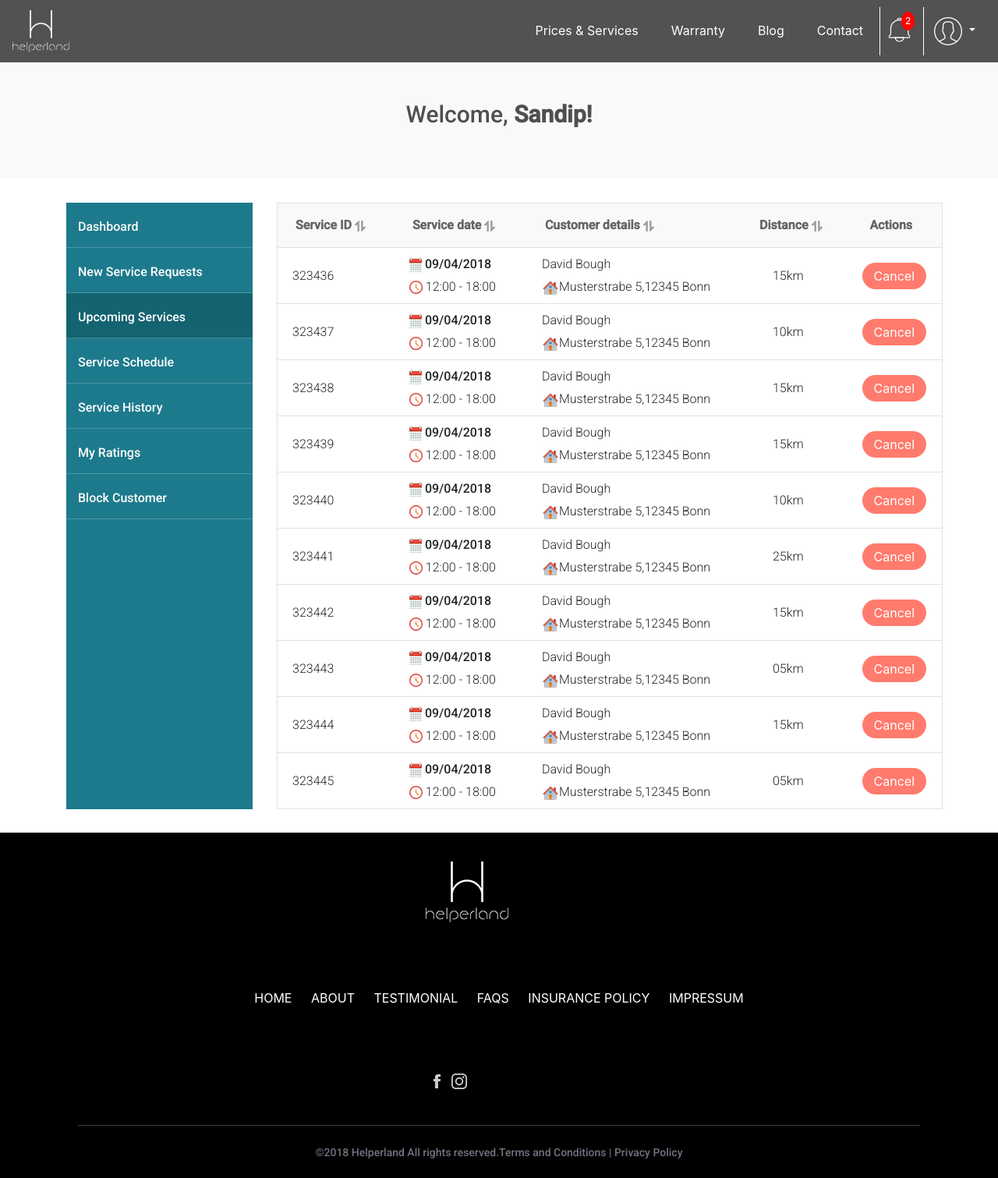
After one commit to SH-Harsh/Tatvasoft, a PHP site: page /ServiceProvider_UpcomingService.html in a window 1280 px wide. The commit adds this page. Shown: the whole page at 78% size. Run offline with PHP 8.4, Linux system fonts and the light colour scheme.

Commit message:
Page 7 Completed

```diff
--- /dev/null
+++ b/html/ServiceProvider_UpcomingService.html
@@ -0,0 +1,380 @@
+<!DOCTYPE html>
+<html lang="en">
+
+<head>
+    <meta charset="UTF-8">
+    <meta http-equiv="X-UA-Compatible" content="IE=edge">
+    <meta name="viewport" content="width=device-width, initial-scale=1.0">
+    <title>Upcoming Service</title>
+
+    <link rel="stylesheet" href="css/style2.css">
+
+    <!-- Bootstrap  -->
+    <link rel="stylesheet" href="https://maxcdn.bootstrapcdn.com/bootstrap/4.0.0/css/bootstrap.min.css"
+        integrity="sha384-Gn5384xqQ1aoWXA+058RXPxPg6fy4IWvTNh0E263XmFcJlSAwiGgFAW/dAiS6JXm" crossorigin="anonymous">
+</head>
+
+<body>
+
+
+    <header>
+        <nav class="navbar navbar-expand-lg navbar-light navbar_bg">
+            <a class="navbar-brand" href="#"><img src="assets/white-logo-transparent-background-copy-4.png" width="73px"
+                    height="54px"></a>
+            <button class="navbar-toggler" type="button" data-toggle="collapse" data-target="#navbarSupportedContent"
+                aria-controls="navbarSupportedContent" aria-expanded="false" aria-label="Toggle navigation">
+                <span class="navbar-toggler-icon"></span>
+            </button>
+
+            <div class="collapse navbar-collapse" id="navbarSupportedContent">
+                <ul class="navbar-nav ml-auto">
+                    <li class="nav-item space_nav">
+                        <a class="nav-link" href="#">Prices & Services</a>
+                    </li>
+                    <li class="nav-item space_nav">
+                        <a class="nav-link" href="#">Warranty</a>
+                    </li>
+                    <li class="nav-item space_nav">
+                        <a class="nav-link" href="#">Blog</a>
+                    </li>
+                    <li class="nav-item space_nav">
+                        <a class="nav-link" href="#">Contact</a>
+                    </li>
+                    <li class="nav-item space_notify">
+                        <a class="nav-link" href="#"><img src="assets/icon-notification.png"></a>
+                        <div class="notify_no">
+                            <span class="notification_no">2</span>
+                        </div>
+                    </li>
+                    <li class="nav-item dropdown space_user">
+                        <a class="nav-link dropdown-toggle" href="#" id="navbarDropdown" role="button"
+                            data-toggle="dropdown" aria-haspopup="true" aria-expanded="false">
+                            <img src="assets/person_logo.png">
+                        </a>
+                        <div class="dropdown-menu" aria-labelledby="navbarDropdown">
+                            <a class="dropdown-item" href="#">Harsh</a>
+                            <a class="dropdown-item" href="#">Ram</a>
+                        </div>
+                    </li>
+                </ul>
+            </div>
+
+        </nav>
+    </header>
+
+    <section class="welcome_user">
+        <p class="welcome">Welcome, <span style="font-weight: bold;">Sandip!</span></p>
+    </section>
+
+    <!-- Upcoming Service  -->
+
+    <section style="margin-top: 31px;">
+        <div class="container">
+            <div class="row">
+                <div class="col-md-3 left-menu">
+                    <div style="background-color: #1d7a8c; height: 100%;">
+                        <table class="menu_table">
+                            <tr>
+                                <td><a href="#">Dashboard</a></td>
+                            </tr>
+                            <tr>
+                                <td><a href="#">New Service Requests</a></td>
+                            </tr>
+                            <tr class="active">
+                                <td><a href="#">Upcoming Services</a></td>
+                            </tr>
+                            <tr>
+                                <td><a href="#">Service Schedule</a></td>
+                            </tr>
+                            <tr>
+                                <td><a href="#">Service History</a></td>
+                            </tr>
+                            <tr>
+                                <td><a href="#">My Ratings</a></td>
+                            </tr>
+                            <tr>
+                                <td><a href="#">Block Customer</a></td>
+                            </tr>
+                        </table>
+                    </div>
+                </div>
+                <div class="col-md-9 right_service_list_section" style="padding-inline: 0px;">
+                    <table class="right_service_list">
+                        <tr>
+                            <th>
+                                <p>Service ID <img src="assets/double_arrow.png"></p>
+                            </th>
+                            <th>
+                                <p>Service date <img src="assets/double_arrow.png"></p>
+                            </th>
+                            <th>
+                                <p>Customer details <img src="assets/double_arrow.png"></p>
+                            </th>
+                            <th>
+                                <p>Distance <img src="assets/double_arrow.png"></p>
+                            </th>
+                            <th>
+                                <p class="text-center">Actions</p>
+                            </th>
+                        </tr>
+                        <tr>
+                            <td>
+                                <p>323436</p>
+                            </td>
+                            <td>
+                                <p style="font-weight: 500"><img src="assets/calendar2.png"> 09/04/2018</p>
+                                <p><img src="assets/clock.png"> 12:00 - 18:00</p>
+                            </td>
+                            <td>
+                                <p>David Bough</p>
+                                <p><img src="assets/home.png">Musterstrabe 5,12345 Bonn</p>
+                            </td>
+                            <td>
+                                <p class="text-center">15km</p>
+                            </td>
+                            <td>
+                                <button type="button" class="Cancel_button">Cancel</button>
+                            </td>
+                        </tr>
+                        <tr>
+                            <td>
+                                <p>323437</p>
+                            </td>
+                            <td>
+                                <p style="font-weight: 500"><img src="assets/calendar2.png"> 09/04/2018</p>
+                                <p><img src="assets/clock.png"> 12:00 - 18:00</p>
+                            </td>
+                            <td>
+                                <p>David Bough</p>
+                                <p><img src="assets/home.png">Musterstrabe 5,12345 Bonn</p>
+                            </td>
+                            <td>
+                                <p class="text-center">10km</p>
+                            </td>
+                            <td>
+                                <button type="button" class="Cancel_button">Cancel</button>
+                            </td>
+                        </tr>
+                        <tr>
+                            <td>
+                                <p>323438</p>
+                            </td>
+                            <td>
+                                <p style="font-weight: 500"><img src="assets/calendar2.png"> 09/04/2018</p>
+                                <p><img src="assets/clock.png"> 12:00 - 18:00</p>
+                            </td>
+                            <td>
+                                <p>David Bough</p>
+                                <p><img src="assets/home.png">Musterstrabe 5,12345 Bonn</p>
+                            </td>
+                            <td>
+                                <p class="text-center">15km</p>
+                            </td>
+                            <td>
+                                <button type="button" class="Cancel_button">Cancel</button>
+                            </td>
+                        </tr>
+                        <tr>
+                            <td>
+                                <p>323439</p>
+                            </td>
+                            <td>
+                                <p style="font-weight: 500"><img src="assets/calendar2.png"> 09/04/2018</p>
+                                <p><img src="assets/clock.png"> 12:00 - 18:00</p>
+                            </td>
+                            <td>
+                                <p>David Bough</p>
+                                <p><img src="assets/home.png">Musterstrabe 5,12345 Bonn</p>
+                            </td>
+                            <td>
+                                <p class="text-center">15km</p>
+                            </td>
+                            <td>
+                                <button type="button" class="Cancel_button">Cancel</button>
+                            </td>
+                        </tr>
+                        <tr>
+                            <td>
+                                <p>323440</p>
+                            </td>
+                            <td>
+                                <p style="font-weight: 500"><img src="assets/calendar2.png"> 09/04/2018</p>
+                                <p><img src="assets/clock.png"> 12:00 - 18:00</p>
+                            </td>
+                            <td>
+                                <p>David Bough</p>
+                                <p><img src="assets/home.png">Musterstrabe 5,12345 Bonn</p>
+                            </td>
+                            <td>
+                                <p class="text-center">10km</p>
+                            </td>
+                            <td>
+                                <button type="button" class="Cancel_button">Cancel</button>
+                            </td>
+                        </tr>
+                        <tr>
+                            <td>
+                                <p>323441</p>
+                            </td>
+                            <td>
+                                <p style="font-weight: 500"><img src="assets/calendar2.png"> 09/04/2018</p>
+                                <p><img src="assets/clock.png"> 12:00 - 18:00</p>
+                            </td>
+                            <td>
+                                <p>David Bough</p>
+                                <p><img src="assets/home.png">Musterstrabe 5,12345 Bonn</p>
+                            </td>
+                            <td>
+                                <p class="text-center">25km</p>
+                            </td>
+                            <td>
+                                <button type="button" class="Cancel_button">Cancel</button>
+                            </td>
+                        </tr>
+                        <tr>
+                            <td>
+                                <p>323442</p>
+                            </td>
+                            <td>
+                                <p style="font-weight: 500"><img src="assets/calendar2.png"> 09/04/2018</p>
+                                <p><img src="assets/clock.png"> 12:00 - 18:00</p>
+                            </td>
+                            <td>
+                                <p>David Bough</p>
+                                <p><img src="assets/home.png">Musterstrabe 5,12345 Bonn</p>
+                            </td>
+                            <td>
+                                <p class="text-center">15km</p>
+                            </td>
+                            <td>
+                                <button type="button" class="Cancel_button">Cancel</button>
+                            </td>
+                        </tr>
+                        <tr>
+                            <td>
+                                <p>323443</p>
+                            </td>
+                            <td>
+                                <p style="font-weight: 500"><img src="assets/calendar2.png"> 09/04/2018</p>
+                                <p><img src="assets/clock.png"> 12:00 - 18:00</p>
+                            </td>
+                            <td>
+                                <p>David Bough</p>
+                                <p><img src="assets/home.png">Musterstrabe 5,12345 Bonn</p>
+                            </td>
+                            <td>
+                                <p class="text-center">05km</p>
+                            </td>
+                            <td>
+                                <button type="button" class="Cancel_button">Cancel</button>
+                            </td>
+                        </tr>
+                        <tr>
+                            <td>
+                                <p>323444</p>
+                            </td>
+                            <td>
+                                <p style="font-weight: 500"><img src="assets/calendar2.png"> 09/04/2018</p>
+                                <p><img src="assets/clock.png"> 12:00 - 18:00</p>
+                            </td>
+                            <td>
+                                <p>David Bough</p>
+                                <p><img src="assets/home.png">Musterstrabe 5,12345 Bonn</p>
+                            </td>
+                            <td>
+                                <p class="text-center">15km</p>
+                            </td>
+                            <td>
+                                <button type="button" class="Cancel_button">Cancel</button>
+                            </td>
+                        </tr>
+                        <tr>
+                            <td>
+                                <p>323445</p>
+                            </td>
+                            <td>
+                                <p style="font-weight: 500"><img src="assets/calendar2.png"> 09/04/2018</p>
+                                <p><img src="assets/clock.png"> 12:00 - 18:00</p>
+                            </td>
+                            <td>
+                                <p>David Bough</p>
+                                <p><img src="assets/home.png">Musterstrabe 5,12345 Bonn</p>
+                            </td>
+                            <td>
+                                <p class="text-center">05km</p>
+                            </td>
+                            <td>
+                                <button type="button" class="Cancel_button">Cancel</button>
+                            </td>
+                        </tr>
+                    </table>
+                </div>
+            </div>
+        </div>
+    </section>
+
+
+
+    <footer>
+        <div class="row flex-container" style="margin-top: 30px;">
+            <div class="col-lg-2">
+                <div class="white_logo_transparent_background-copy-4">
+                    <img src="assets/white-logo-transparent-background-copy-4.png">
+                </div>
+            </div>
+            <div class="col-lg-8 footer_option_box">
+                <div class="footer_option">
+                    <a href="#">
+                        HOME
+                    </a>
+                    <a href="#">
+                        ABOUT
+                    </a>
+                    <a href="#">
+                        TESTIMONIAL
+                    </a>
+                    <a href="#">
+                        FAQS
+                    </a>
+                    <a href="#">
+                        INSURANCE POLICY
+                    </a>
+                    <a href="#">
+                        IMPRESSUM
+                    </a>
+                </div>
+            </div>
+            <div class="col-lg-2">
+                <div class="social_media_box">
+                    <img src="assets/Facebook.png" class="social_media">
+                    <img src="assets/insta-1.png" class="social_media">
+                </div>
+            </div>
+        </div>
+
+        <div style="width: 100%; padding: 0px 100px;">
+            <div class="Rectangle-12-copy-2"></div>
+        </div>
+
+        <div>
+            <p class="-Helperland-All-rights-reserved-Terms-and-Conditions">
+                ©2018 Helperland All rights reserved.Terms and Conditions | Privacy Policy
+            </p>
+        </div>
+    </footer>
+
+
+    <script src="js/index.js"></script>
+
+
+    <!-- Bootstrap js -->
+    <script src="https://code.jquery.com/jquery-3.5.1.slim.min.js"
+        integrity="sha384-DfXdz2htPH0lsSSs5nCTpuj/zy4C+OGpamoFVy38MVBnE+IbbVYUew+OrCXaRkfj" crossorigin="anonymous">
+    </script>
+    <script src="https://cdn.jsdelivr.net/npm/bootstrap@4.5.3/dist/js/bootstrap.bundle.min.js"
+        integrity="sha384-ho+j7jyWK8fNQe+A12Hb8AhRq26LrZ/JpcUGGOn+Y7RsweNrtN/tE3MoK7ZeZDyx" crossorigin="anonymous">
+    </script>
+
+</body>
+
+</html>
--- a/html/css/style2.css
+++ b/html/css/style2.css
@@ -1,3 +1,6 @@
+@import url('https://fonts.googleapis.com/css2?family=Roboto:wght@300;500&display=swap');
+
+
 body {
     overflow-x: hidden;
 }
@@ -316,6 +319,12 @@ footer {
     padding: 37px 15px 20px 122px;
 }
 
+.footer_option{
+    justify-content: center;
+    text-align: center;
+}
+
+
 .footer_option a {
     text-decoration: none;
     color: white;
@@ -323,8 +332,13 @@ footer {
     margin: 10px;
 }
 
+.footer_option a:hover{
+    color: rgba(255, 255, 255, 0.8);
+    text-decoration: none;
+}
+
 .footer_option_box {
-    padding: 65px 250px 20px;
+    padding: 65px 0px 20px;
 }
 
 .social_media_box {
@@ -441,6 +455,11 @@ footer {
     .email_hiw {
         margin-bottom: 5px;
     }
+
+    .white_logo_transparent_background-copy-4, .social_media_box{
+        justify-content: center;
+        text-align: center;
+    }
 }
 
 @media screen and (max-width: 700px) {
@@ -453,7 +472,8 @@ footer {
         margin: 5px 40px;
     }
 
-    .blog_left , .blog_right {
+    .blog_left,
+    .blog_right {
         display: none;
     }
 
@@ -476,3 +496,158 @@ footer {
     }
 
 }
+
+
+
+
+
+
+
+
+/* Service Provider > Upcoming Service */
+
+.navbar_bg {
+    background-color: #525252;
+}
+
+.notification_no {
+    background-color: red;
+    padding: 4px 5px 5px;
+    margin: 5px 4px 1px -8px;
+    border-radius: 50%;
+    font-size: 12px;
+}
+
+.notify_no {
+    margin: -49px 5px 5px 33px;
+    color: white;
+}
+
+.space_nav {
+    margin: 10px 13px;
+}
+
+.space_notify {
+    border-right: 1px solid white;
+    border-left: 1px solid white;
+    padding: 5px 2px;
+}
+
+.space_user {
+    padding: 5px;
+}
+
+.dropdown-menu {
+    background-color: #4f4f4f !important;
+}
+
+.welcome_user {
+    background-color: #f9f9f9;
+    padding: 44px 0px;
+    width: 100%;
+}
+
+.welcome {
+    text-align: center;
+    font-size: 30px;
+    color: #4f4f4f;
+    font-family: 'Roboto', sans-serif;
+}
+
+.menu_table {
+    width: 100%;
+    background-color: #1d7a8c;
+}
+
+.left-menu tr {
+    border-bottom: 1px solid rgba(255, 255, 255, 0.2);
+    border-collapse: collapse;
+    width: 70%;
+}
+
+.left-menu tr.active {
+    background-color: #146371;
+}
+
+.left-menu tr:hover {
+    background-color: #146371;
+}
+
+.left-menu tr td a:hover {
+    color: white;
+    text-decoration: none;
+}
+
+td a {
+    text-decoration: none;
+    color: white;
+    font-family: 'Roboto', sans-serif;
+}
+
+.left-menu td {
+    padding: 18px 10px 14px 15px;
+}
+
+.left-menu {
+    width: 100%;
+    padding-right: 31px !important;
+}
+
+th {
+    /* padding: 16px 46px 16px 14px; */
+    padding: 16px 37px 16px 23px;
+}
+
+.right_service_list_section {
+    overflow-x: auto;
+}
+
+.right_service_list tr {
+    border: 1px solid #e1e1e1;
+    border-collapse: collapse;
+    width: 100%;
+}
+
+.right_service_list tr th{
+    background-color: #f9f9f9;
+}
+
+.right_service_list tr th p {
+    margin-bottom: 0px;
+    font-family: 'Roboto', sans-serif;
+    font-weight: bold;
+    color: #646464;
+}
+
+.right_service_list tr td {
+    padding: 4px 20px 4px 14px;
+}
+
+.right_service_list tr td p {
+    margin: 5px 20px 5px 5px;
+    font-family: 'Roboto', sans-serif;
+    font-weight: 300;
+}
+
+
+.Cancel_button {
+    background-color: #ff7b6d;
+    border-radius: 20px;
+    color: white;
+    padding: 5px 15px;
+    border: none;
+    margin: 0px auto;
+}
+
+@media screen and (max-width: 1000px) {
+    .right_service_list_section {
+        border: 1px solid #e1e1e1;
+        border-collapse: collapse;
+    }
+}
+
+@media screen and (max-width: 768px) {
+    .right_service_list_section {
+        margin-top: 30px;
+    }
+}
```
Also changed, not shown: html/assets/calendar2.png (added), html/assets/clock.png (added), html/assets/double_arrow.png (added), html/assets/home.png (added), html/assets/icon-notification.png (added), html/assets/person_logo.png (added).
